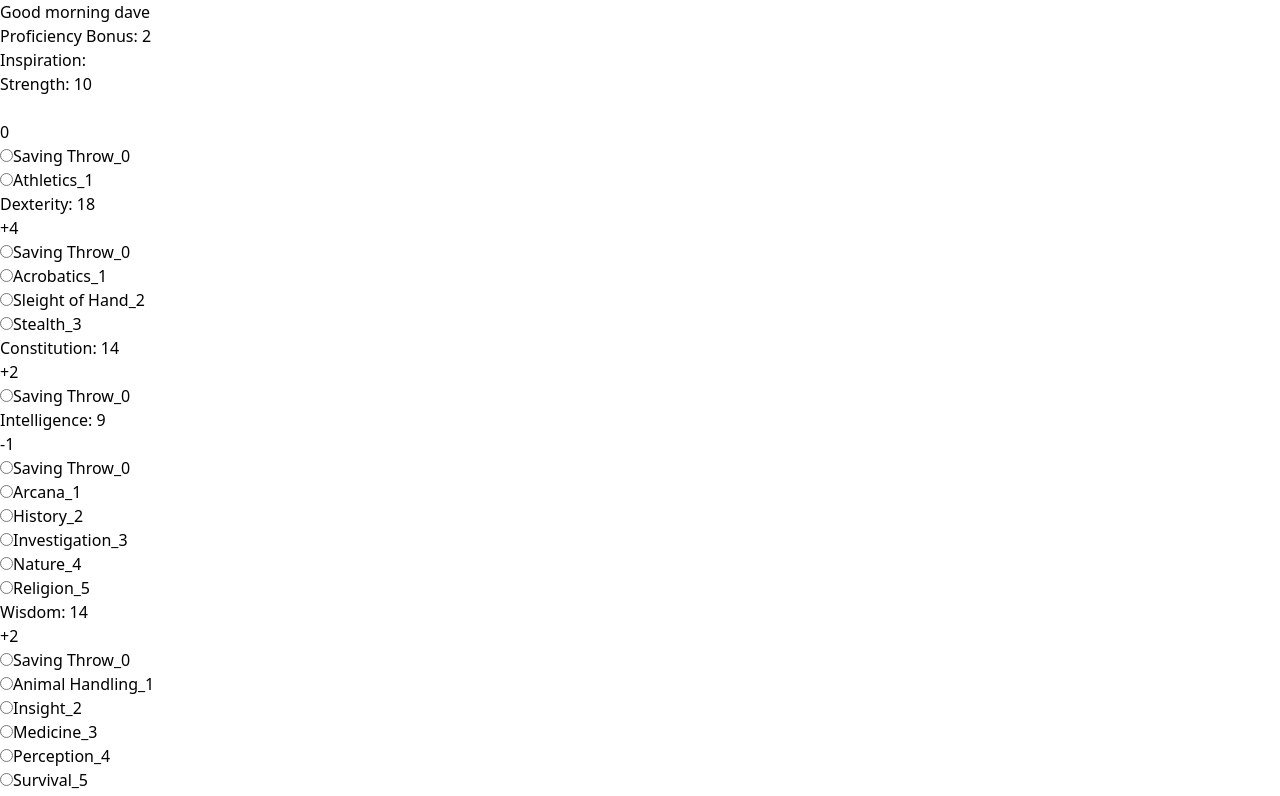
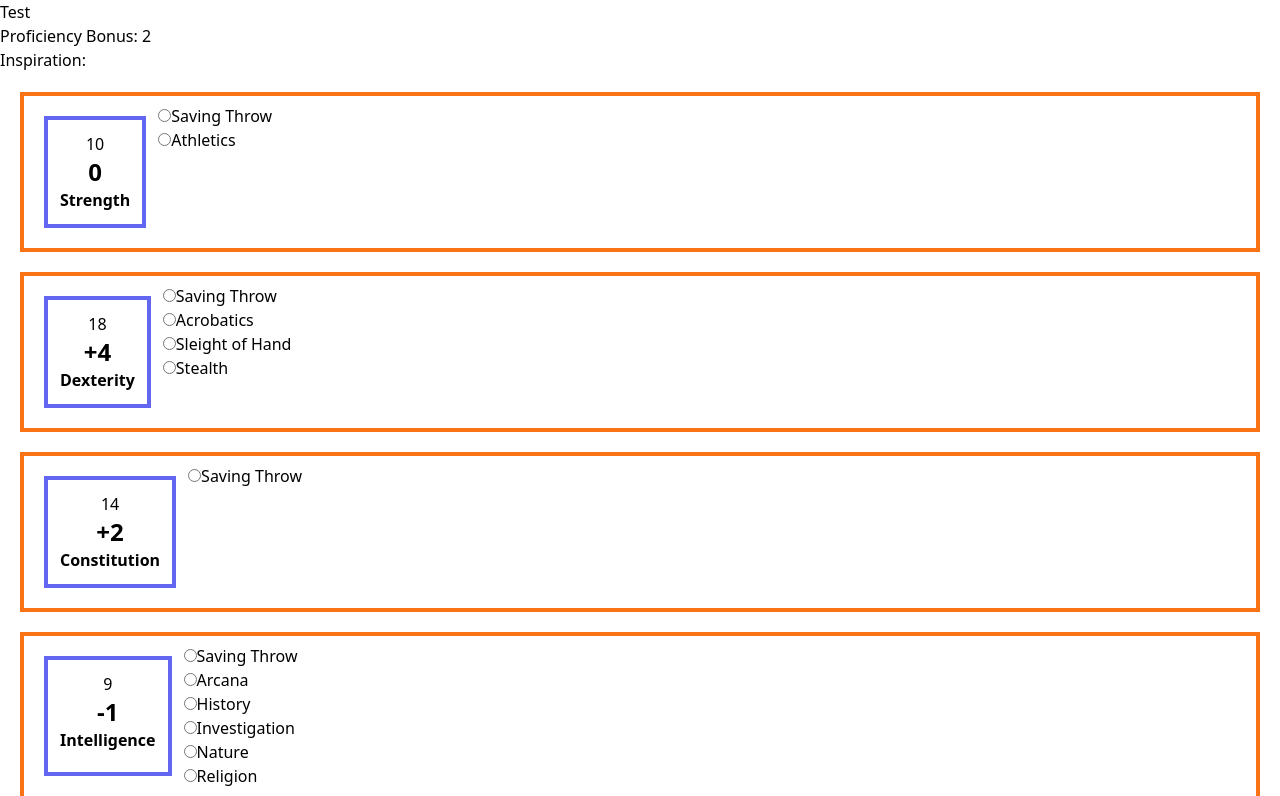
Before and after one commit to craragon77/Dnd-Characater-Sheets, a Next.js app: page / in a window 1280 px wide. Shown: the top 796 px of the page. Built offline with nearby package versions, Linux system fonts and the light colour scheme.

Commit message:
saving all the package + config updates + using tailwind in the front-end so that's somethign

```diff
--- a/src/app/char_bio.tsx
+++ b/src/app/char_bio.tsx
@@ -1,4 +1,4 @@
-
+'use client'
 
 export default function CharacterBio(){
     return(
--- a/src/app/globals.css
+++ b/src/app/globals.css
@@ -1,27 +1,3 @@
 @tailwind base;
 @tailwind components;
 @tailwind utilities;
-
-:root {
-  --background: #ffffff;
-  --foreground: #171717;
-}
-
-@media (prefers-color-scheme: dark) {
-  :root {
-    --background: #0a0a0a;
-    --foreground: #ededed;
-  }
-}
-
-/* body {
-  color: var(--foreground);
-  background: var(--background);
-  font-family: Arial, Helvetica, sans-serif;
-} */
-
-@layer utilities {
-  .text-balance {
-    text-wrap: balance;
-  }
-}
--- a/src/app/page.tsx
+++ b/src/app/page.tsx
@@ -5,7 +5,6 @@ import StatBlock from './stat_block';
 export default function Home() {
   return (
     <div>
-      <p>Good morning dave</p>
       <StatBlock/>
     </div>
   );
--- a/src/app/proficiencies.tsx
+++ b/src/app/proficiencies.tsx
@@ -6,7 +6,12 @@ export default function Proficiencies(){
             <p>Languages</p>
             <ul>
                 <li>Common</li>
-
+            </ul>
+        </div>
+        <div>
+            <p>Other Proficiencies</p>
+            <ul>
+                <li>Darkvision</li>
             </ul>
         </div>
     </>
--- a/src/app/stat_block.tsx
+++ b/src/app/stat_block.tsx
@@ -2,6 +2,7 @@
 import { useState, useEffect } from "react";
 
 export default function statBlock(){
+    const [statNames, setStatNames] = useState(['Strength', 'Dexterity', 'Constitution', 'Intelligence', 'Wisdom', 'Charisma'])
     const [statBlock, setStatBlock] = useState({
         'strength': 0,
         'dexterity': 0,
@@ -104,59 +105,70 @@ export default function statBlock(){
             default:
             return '-5'; // For scores below 2
         }
-    }
+    };
+
+    function returnStatHook(stat:string){
+        switch(stat){
+            case 'strength':
+                return strengthSkills;
+            case 'dexterity':
+                return dexteritySkills;
+            case 'constitution':
+                return constitutionSkills;
+            case 'intelligence':
+                return intelligenceSkills;
+            case 'wisdom':
+                return wisdomSkills;
+            case 'charisma':
+                return charismaSkills
+            default:
+                return charismaSkills;
+        };
+    };
 
     function listSkills(statSkill: {name: string, proficient: boolean}[]){
+        //this dynamically lists all the skill abilities for a given skill based on the state hooks above
         return statSkill.map((skill, idx) => {
             return<>
                 <li id={`${statSkill}_${idx}`}>
                     <div>
                         <input id={`${skill.name}_${idx}`} type="radio" aria-checked={skill.proficient ? true : false} checked={skill.proficient ? true : false}/>
-                        <label htmlFor={`${skill.name}_${idx}`}>{`${skill.name}_${idx}`}</label>
+                        <label htmlFor={`${skill.name}_${idx}`}>{`${skill.name}`}</label>
                     </div>
                 </li>
             </>
         })
     };
 
+    function mapStatsAndSkills(){
+        //creates each row of the stat block; the skill label, the skill level, and the skill modifier
+        const statsValues = Object.values(statBlock);
+        const statsKeys = Object.keys(statBlock)
+        return statsKeys.map((stat:string, idx:number) => {
+            let capitalLabel = stat.charAt(0).toUpperCase() + stat.slice(1);
+            let listSkillsArg = returnStatHook(stat);
+            console.log('listSkillArg', listSkillsArg);
+            return <div key={idx} className="flex m-5 p-2 border-4 border-orange-500">
+                <div className="border-4 border-indigo-500 m-3 p-3 text-center">
+                    <p>{statsValues[idx]}</p>
+                    <p className="text-2xl font-bold">{formatStats(statsValues[idx])}</p>
+                    <p className="font-bold">{capitalLabel}</p>
+                </div>
+                <ul>{listSkills(listSkillsArg)}</ul>
+            </div>
+        })
+    }
+
     return(
         <>
+            <button className="btn btn-primary">Test</button>
             <div>
                 <p>Proficiency Bonus: {profBonus}</p>
                 <p>Inspiration:</p>
             </div>
+            {mapStatsAndSkills()}
             <div>
-                <p>Strength: {statBlock.strength}</p><br/>
-                <p>{formatStats(statBlock.strength)}</p>
-                <ul>{listSkills(strengthSkills)}</ul>
-            </div>
-            <div>
-                <p>Dexterity: {statBlock.dexterity}</p>
-                <p>{formatStats(statBlock.dexterity)}</p>
-                <ul>{listSkills(dexteritySkills)}</ul>
-            </div>
-            <div>
-                <p>Constitution: {statBlock.constitution}</p>
-                <p>{formatStats(statBlock.constitution)}</p>
-                <ul>{listSkills(constitutionSkills)}</ul>
-            </div>
-            <div>
-                <p>Intelligence: {statBlock.intelligence}</p>
-                <p>{formatStats(statBlock.intelligence)}</p>
-                <ul>{listSkills(intelligenceSkills)}</ul>
-            </div>
-            <div>
-                <p>Wisdom: {statBlock.wisdom}</p>
-                <p>{formatStats(statBlock.wisdom)}</p>
-                <ul>{listSkills(wisdomSkills)}</ul>
-            </div>
-            <div>
-                <p>Charisma: {statBlock.charisma}</p>
-                <p>{formatStats(statBlock.charisma)}</p>
-                <ul>{listSkills(charismaSkills)}</ul>
-            </div>
-            <div>
-                <p>Passive Wisdon: (passiveWisdom)</p>
+                <p>Passive Wisdon: {passiveWisdom}</p>
             </div>
         </>
     )
--- a/tailwind.config.ts
+++ b/tailwind.config.ts
@@ -2,10 +2,15 @@ import type { Config } from "tailwindcss";
 
 const config: Config = {
   content: [
-    "./src/pages/**/*.{js,ts,jsx,tsx,mdx}",
-    "./src/components/**/*.{js,ts,jsx,tsx,mdx}",
-    "./src/app/**/*.{js,ts,jsx,tsx,mdx}",
+    // "./app/**/*.{js,ts,jsx,tsx,mdx}",
+    // "./pages/**/*.{js,ts,jsx,tsx,mdx}",
+    // "./components/**/*.{js,ts,jsx,tsx,mdx}",
+
+    // // Or if using `src` directory:
+    "./src/**/*.{js,ts,jsx,tsx,mdx}",
   ],
+  node: 'jit',
+  purge: ['./src/**/*.{js,ts,jsx,tsx,mdx}'],
   theme: {
     extend: {
       colors: {
```
Also changed, not shown: package.json (+8 -5 lines), 1 other file (tests, documents, lock files or other folders).
